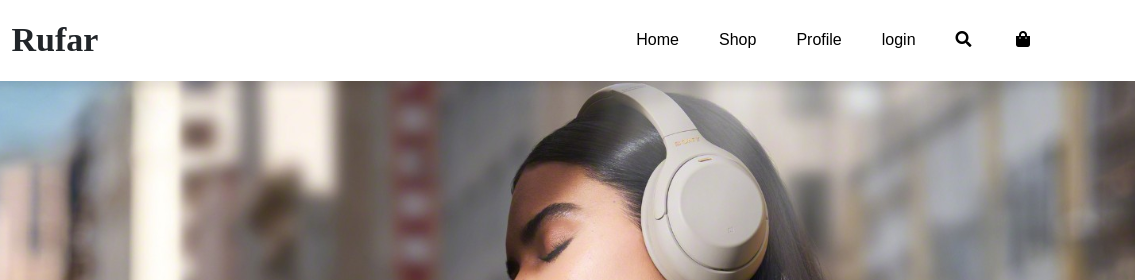
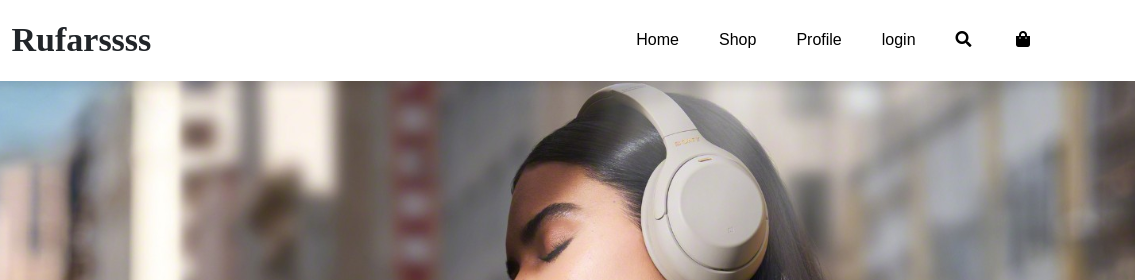
Before and after one commit to Mohammed-Fareestha/E-Commerce-website-for-Gadgets, a plain HTML site: page index.html in a window 1280 px wide. Shown: the top 280 px of the page, 145-1280 px from the left. Drawn offline with nearby package versions, Linux system fonts and the light colour scheme.

Commit message:
Update index.html

```diff
--- a/index.html
+++ b/index.html
@@ -22,7 +22,7 @@
         <div class="container">
             <!-- Logo -->
             <img src="image/Logo 1.jpeg" style="max-width:5%;" alt="">
-            <h4 class="logo m-lg-3"> Rufar</h4>
+            <h4 class="logo m-lg-3"> Rufarssss</h4>
             <button id="bar" class="navbar-toggler" type="button" data-bs-toggle="collapse" data-bs-target="#navbarSupportedContent" aria-controls="navbarSupportedContent" aria-expanded="false" aria-label="Toggle navigation">
         <span<i id="bar" class="fas fa-bars"></i></span>
       </button>
```
